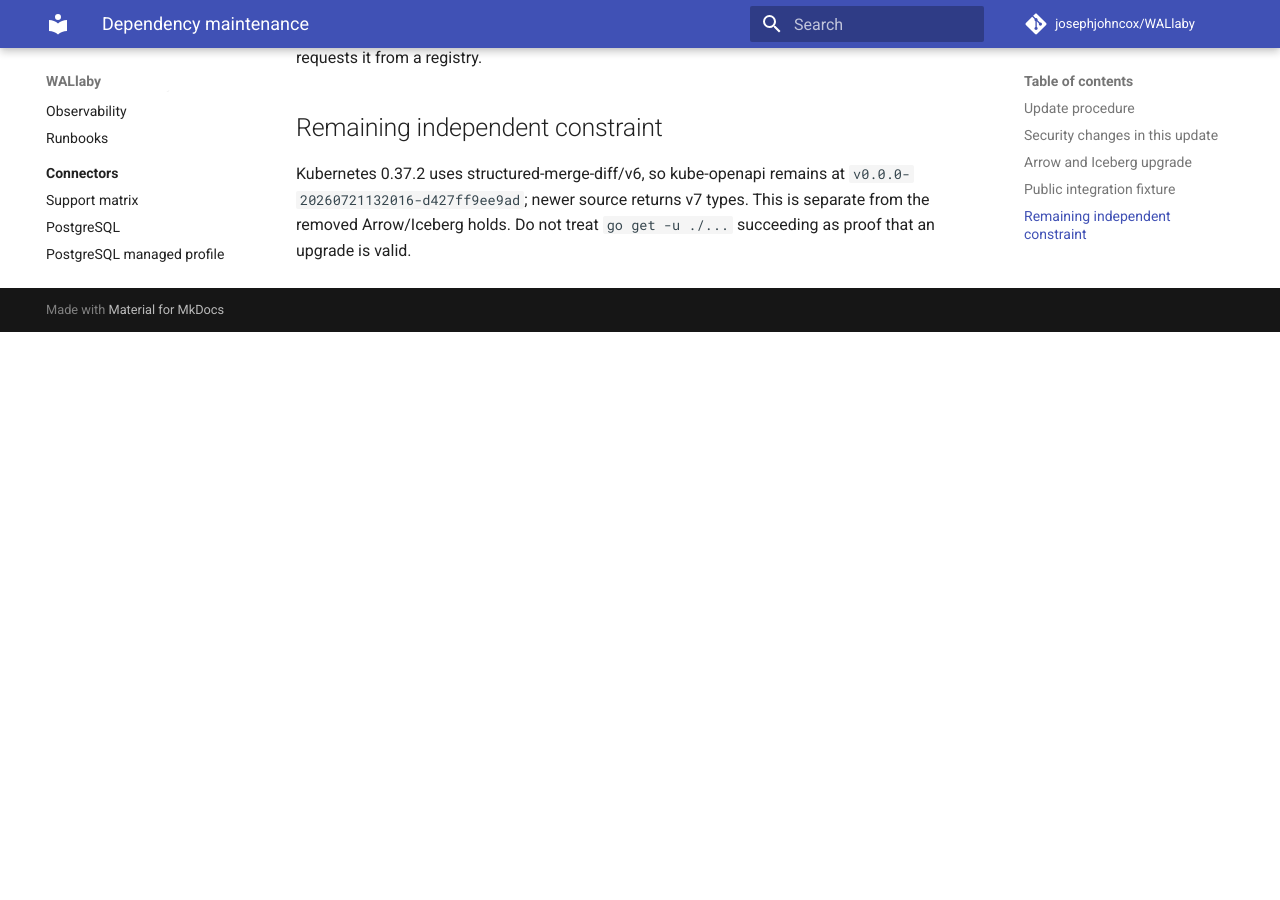
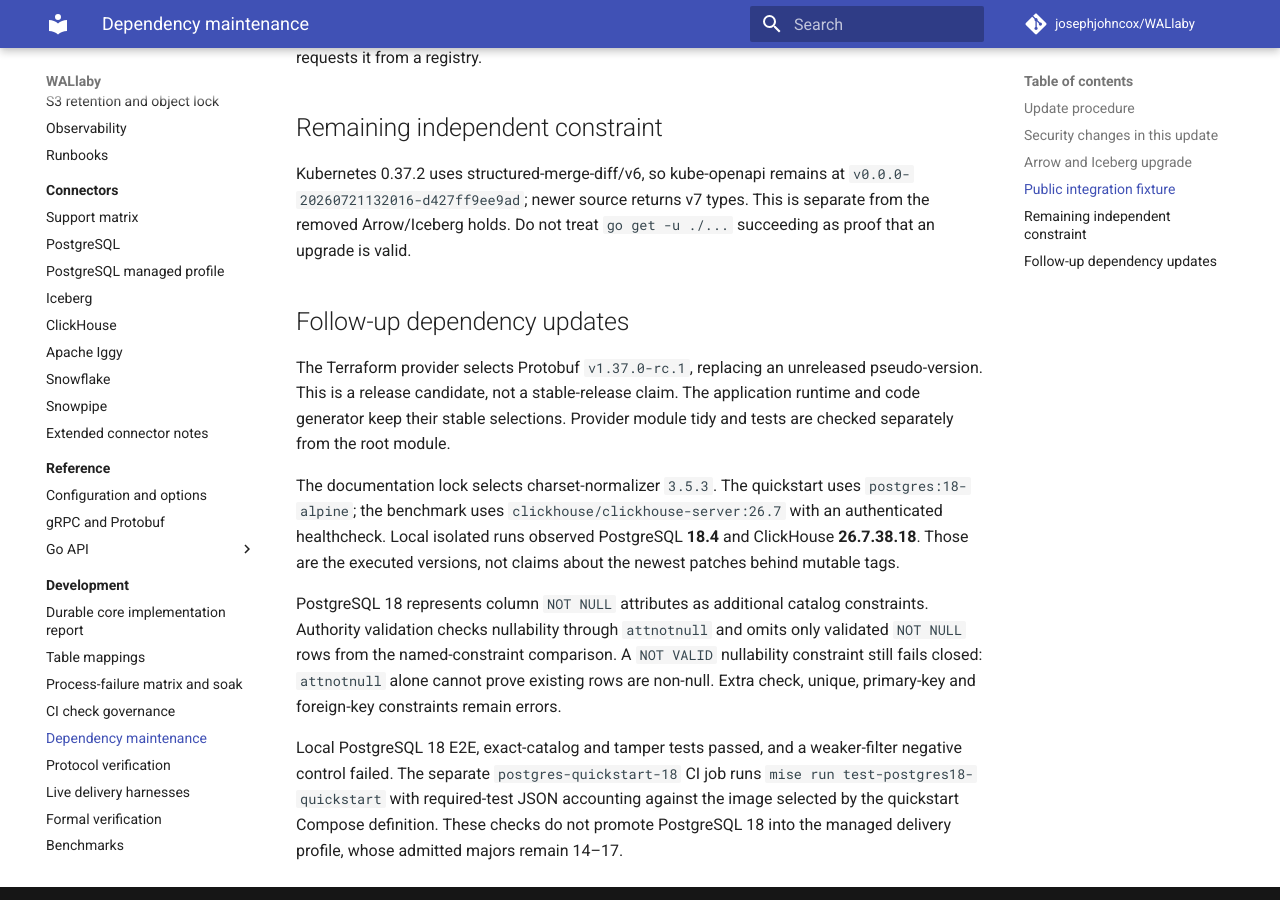
Before and after one commit to josephjohncox/WALlaby, an MkDocs documentation site: the page built from docs/development/dependencies.md, in a window 1280 px wide and 900 px high, scrolled down 2528 px. Built offline with MkDocs 1.6.1 and Material for MkDocs 9.7.7, drawn with Linux system fonts in a browser that asks for light colours; comment, search, counter and statistics services are not loaded; before the commit the page ends 2860 px from its top, so only the background shows below that.

Commit message:
chore(deps): refresh provider and local service dependencies

```diff
--- a/docs/development/dependencies.md
+++ b/docs/development/dependencies.md
@@ -104,3 +104,30 @@ Kubernetes 0.37.2 uses structured-merge-diff/v6, so kube-openapi remains at
 `v0.0.0-20260721132016-d427ff9ee9ad`; newer source returns v7 types.
 This is separate from the removed Arrow/Iceberg holds. Do not treat
 `go get -u ./...` succeeding as proof that an upgrade is valid.
+
+## Follow-up dependency updates
+
+The Terraform provider selects Protobuf `v1.37.0-rc.1`, replacing an unreleased
+pseudo-version. This is a release candidate, not a stable-release claim. The
+application runtime and code generator keep their stable selections. Provider
+module tidy and tests are checked separately from the root module.
+
+The documentation lock selects charset-normalizer `3.5.3`. The quickstart uses
+`postgres:18-alpine`; the benchmark uses `clickhouse/clickhouse-server:26.7` with
+an authenticated healthcheck. Local isolated runs observed PostgreSQL **18.4**
+and ClickHouse **26.7.38.18**. Those are the executed versions, not claims about
+the newest patches behind mutable tags.
+
+PostgreSQL 18 represents column `NOT NULL` attributes as additional catalog
+constraints. Authority validation checks nullability through `attnotnull` and
+omits only validated `NOT NULL` rows from the named-constraint comparison. A
+`NOT VALID` nullability constraint still fails closed: `attnotnull` alone cannot
+prove existing rows are non-null. Extra check, unique, primary-key and foreign-key
+constraints remain errors.
+
+Local PostgreSQL 18 E2E, exact-catalog and tamper tests passed, and a weaker-filter
+negative control failed. The separate `postgres-quickstart-18` CI job runs
+`mise run test-postgres18-quickstart` with required-test JSON accounting against
+the image selected by the quickstart Compose definition. These checks do not
+promote PostgreSQL 18 into the managed delivery profile, whose admitted majors
+remain 14–17.
```
Also changed, not shown: other parts of docs/development/dependencies.md (+1 -1 lines), 5 other files.
